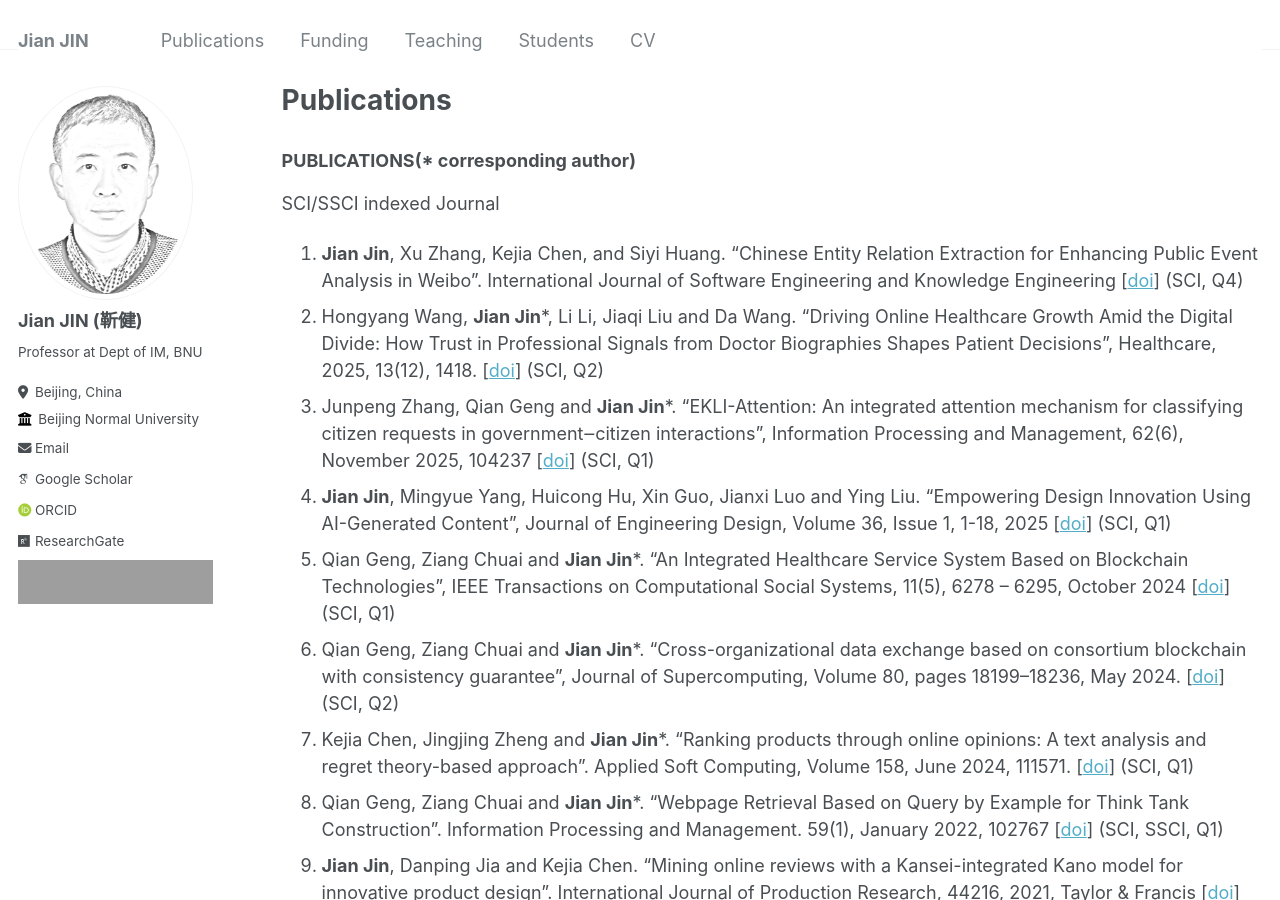
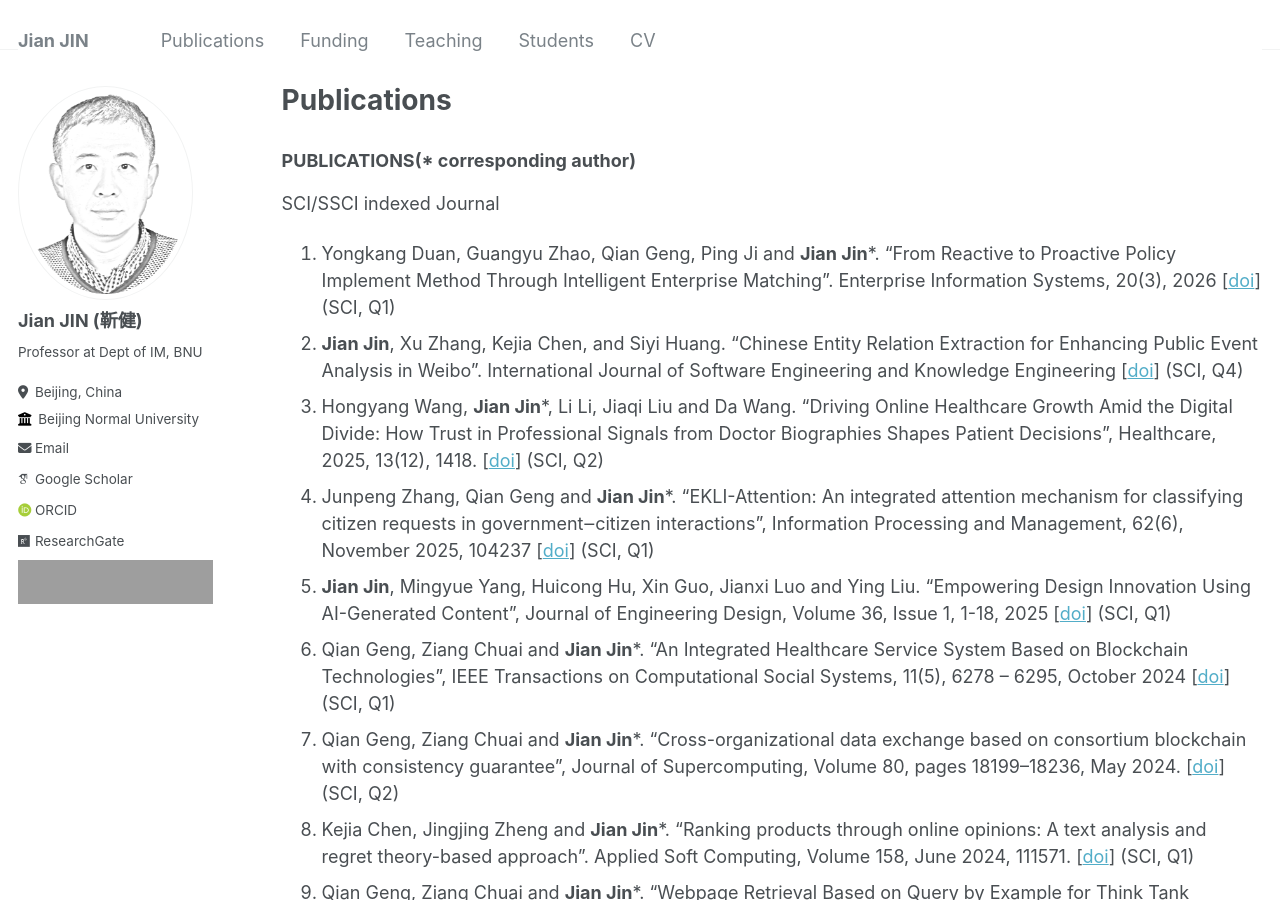
Before and after one commit to xjtujay/xjtujay.github.io, a Jekyll site: the page built from _pages/publications.md, in a window 1280 px wide and 900 px high. Built offline with Jekyll 4.4.1, drawn with Linux system fonts in a browser that asks for light colours; some web fonts are replaced; some of the changed text lies outside the part shown; grey boxes are pictures that could not be loaded.

Commit message:
Update publications.md

```diff
--- a/_pages/publications.md
+++ b/_pages/publications.md
@@ -6,6 +6,7 @@ author_profile: true
 ---
 ### PUBLICATIONS(* corresponding author)
 SCI/SSCI indexed Journal
+36.	Yongkang Duan, Guangyu Zhao, Qian Geng, Ping Ji and **Jian Jin***. "From Reactive to Proactive Policy Implement Method Through Intelligent Enterprise Matching". Enterprise Information Systems, 20(3), 2026 [[doi](https://doi.org/10.1080/17517575.2026.2628701)] (SCI, Q1)
 35.	**Jian Jin**, Xu Zhang, Kejia Chen, and Siyi Huang. "Chinese Entity Relation Extraction for Enhancing Public Event Analysis in Weibo". International Journal of Software Engineering and Knowledge Engineering [[doi](https://doi.org/10.1142/S0218194025500627)] (SCI, Q4)
 34.	Hongyang Wang, **Jian Jin***, Li Li, Jiaqi Liu and Da Wang. "Driving Online Healthcare Growth Amid the Digital Divide: How Trust in Professional Signals from Doctor Biographies Shapes Patient Decisions", Healthcare, 2025, 13(12), 1418. [[doi](https://doi.org/10.3390/healthcare13121418)] (SCI, Q2)
 33. Junpeng Zhang, Qian Geng and **Jian Jin***. "EKLI-Attention: An integrated attention mechanism for classifying citizen requests in government‒citizen interactions", Information Processing and Management, 62(6), November 2025, 104237 [[doi](https://doi.org/10.1016/j.ipm.2025.104237)] (SCI, Q1)
@@ -55,6 +56,7 @@ Book
 1.	政府数据资产运营白皮书. 北京师范大学，2019年
 
 Chinese Journal Paper
+23.	段永康,赵广宇,耿骞,**靳健***.基于CAMC-Net的企业合作伙伴推荐方法研究，情报学报,2026,45(1):36-50.
 22.	赵广宇,段永康,耿骞,闫妍,**靳健***. 基于LLM数据增强和对比学习的政务相似问题检索研究，数据分析与知识发现，2025
 21. 段永康,赵广宇,耿骞,曹涵维,**靳健***.基于大语言模型的政策知识库构建与政策比较研究——以惠企政策为例,，数据分析与知识发现，2025,9(10):68-84
 20. **靳健**,吴倩,秦淑英.产品评论中的"情绪-原因-特征"用户需求网络构建与分析,图书情报工作, 2025, 69(17):130-142
```
